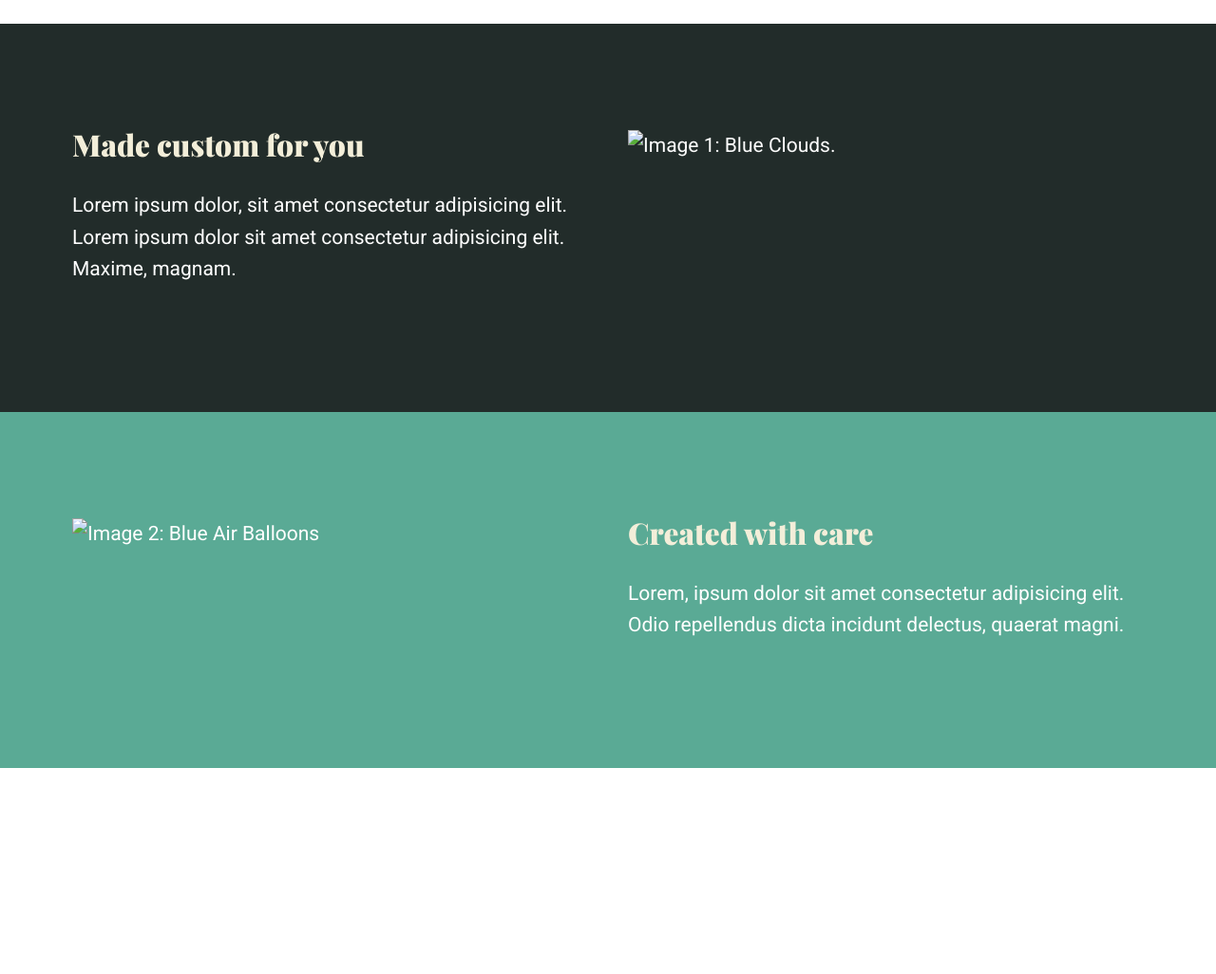
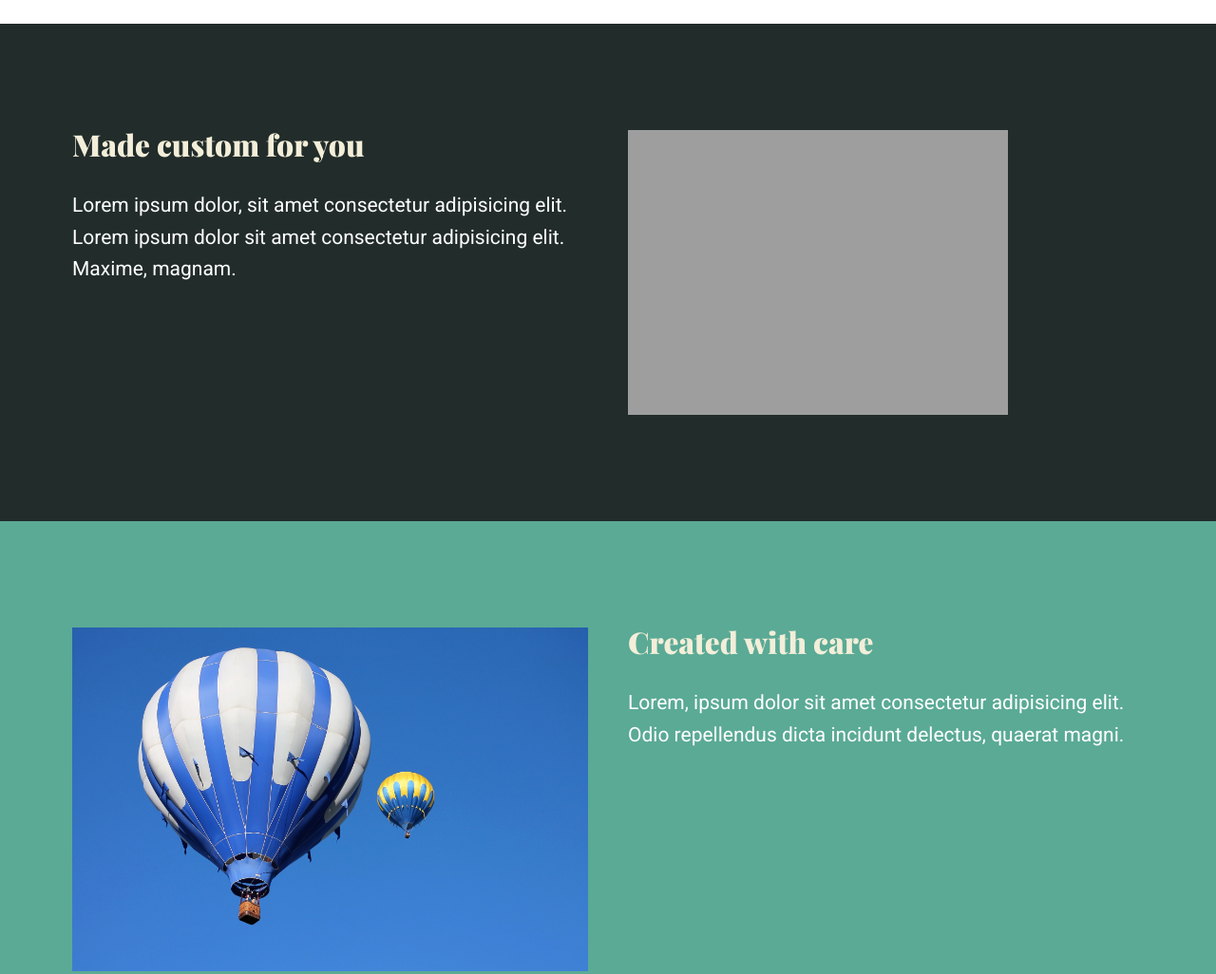
Before and after one commit to MarianaGranados-09/Website-Layout, a plain HTML site: page index.html in a window 1280 px wide. Shown: the part 780-1806 px from the top of the page at 95% size. Before the commit the page ends 1589 px from the top, so only its background shows below. Drawn offline with nearby package versions, Linux system fonts and the light colour scheme; the site is published under a folder, as on GitHub Pages, so addresses that start at the root find nothing.

Commit message:
Edited image links and live version link in README.md

```diff
--- a/index.html
+++ b/index.html
@@ -40,7 +40,7 @@
                     <p>Lorem ipsum dolor, sit amet consectetur adipisicing elit. Lorem ipsum dolor sit amet consectetur adipisicing elit. Maxime, magnam.</p>
                 </div>
                 <div>
-                    <img src="/blue1.jpg" alt="Image 1: Blue Clouds.">
+                    <img src="blue1.jpg" alt="Image 1: Blue Clouds.">
                 </div>
             </div>
         </div>
@@ -50,7 +50,7 @@
         <div class="container">
             <div class="split">
                 <div>
-                    <img src="/blue2.jpg" alt="Image 2: Blue Air Balloons">
+                    <img src="blue2.jpg" alt="Image 2: Blue Air Balloons">
                 </div>
                 <div>
                     <h2>Created with care</h2>
```
Also changed, not shown: 1 other file.
